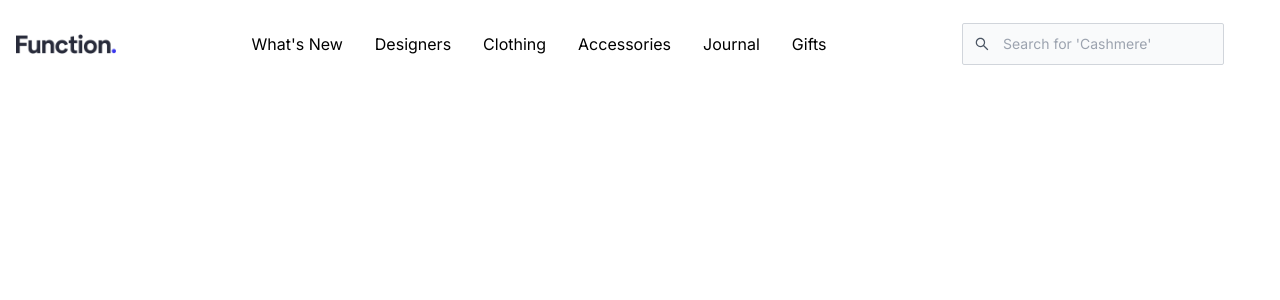
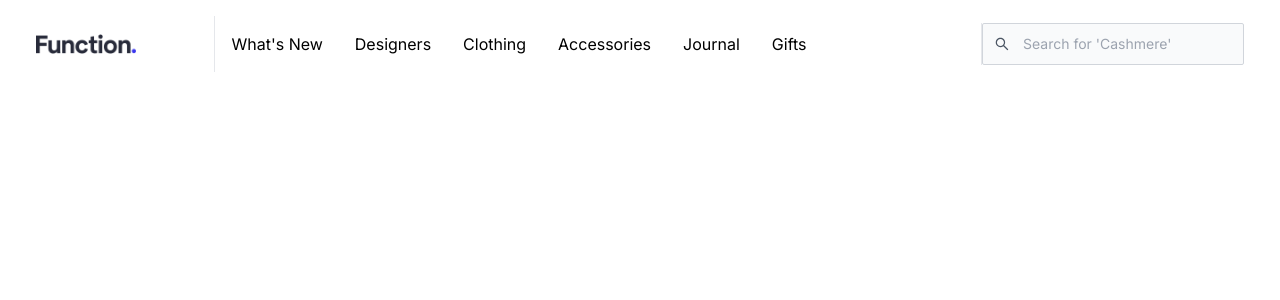
Before and after one commit to danielknight261/Function-DT, a Next.js app in the folder my-app/: page / in a window 1280 px wide. Shown: the top 300 px of the page. Built offline with nearby package versions, Linux system fonts and the light colour scheme.

Commit message:
MVP website Navbar

```diff
--- a/my-app/components/Navbar.js
+++ b/my-app/components/Navbar.js
@@ -12,12 +12,12 @@ const Navbar = () => {
   };
 
   return (
-    <div className="fixed left-0 top-0 w-full z-10 ease-in duration-300">
-      <div className="max-w-[1240px] m-aut flex justify-between items-center p-4">
-        <Link href="/" className="hidden sm:flex">
+    <div className="fixed left-0 top-0 w-full z-10 ease-in duration-300 divide-y">
+      <div className="max-w-[1240px] m-auto flex justify-between items-center p-4 divide-x ">
+        <Link href="/" className=" hidden sm:flex ">
           <Image  src="/logo.png" alt="/" width={100} height={100} />
         </Link>
-        <ul className="hidden sm:flex">
+        <ul className="hidden sm:flex mr-20">
           <li className="p-4">
             <Link href="/">What's New</Link>
           </li>
@@ -95,9 +95,12 @@ const Navbar = () => {
             </li>
           </ul>
         </div>
-
       </div>
 
+      {/* Divide Line */}
+{/* <div className="divide-y divide-dashed">jyrrjr</div> */}
+
+      {/* Search Input */}
 <form className="flex items-center justify-center sm:block sm:hidden">
   <div className="relative w-fill">
     <div className="absolute inset-y-0 left-0 flex items-center pl-3 pointer-events-none">
@@ -106,7 +109,7 @@ const Navbar = () => {
     <input
       type="text"
       id=""
-      className="bg-gray-50 border border-gray-300 text-sm rounded-sm marker:w-full w-90 pl-20 p-2.5  dark:bg-gray-700 dark:border-gray-600 dark:placeholder-gray-400 dark:text-white"
+      className="bg-gray-50 border border-gray-300 text-sm rounded-sm marker:w-full w-90 pl-20 p-2.5 m-3  dark:bg-gray-700 dark:border-gray-600 dark:placeholder-gray-400 dark:text-white"
       placeholder="Search for 'Cashmere'"
       required
     />
```
